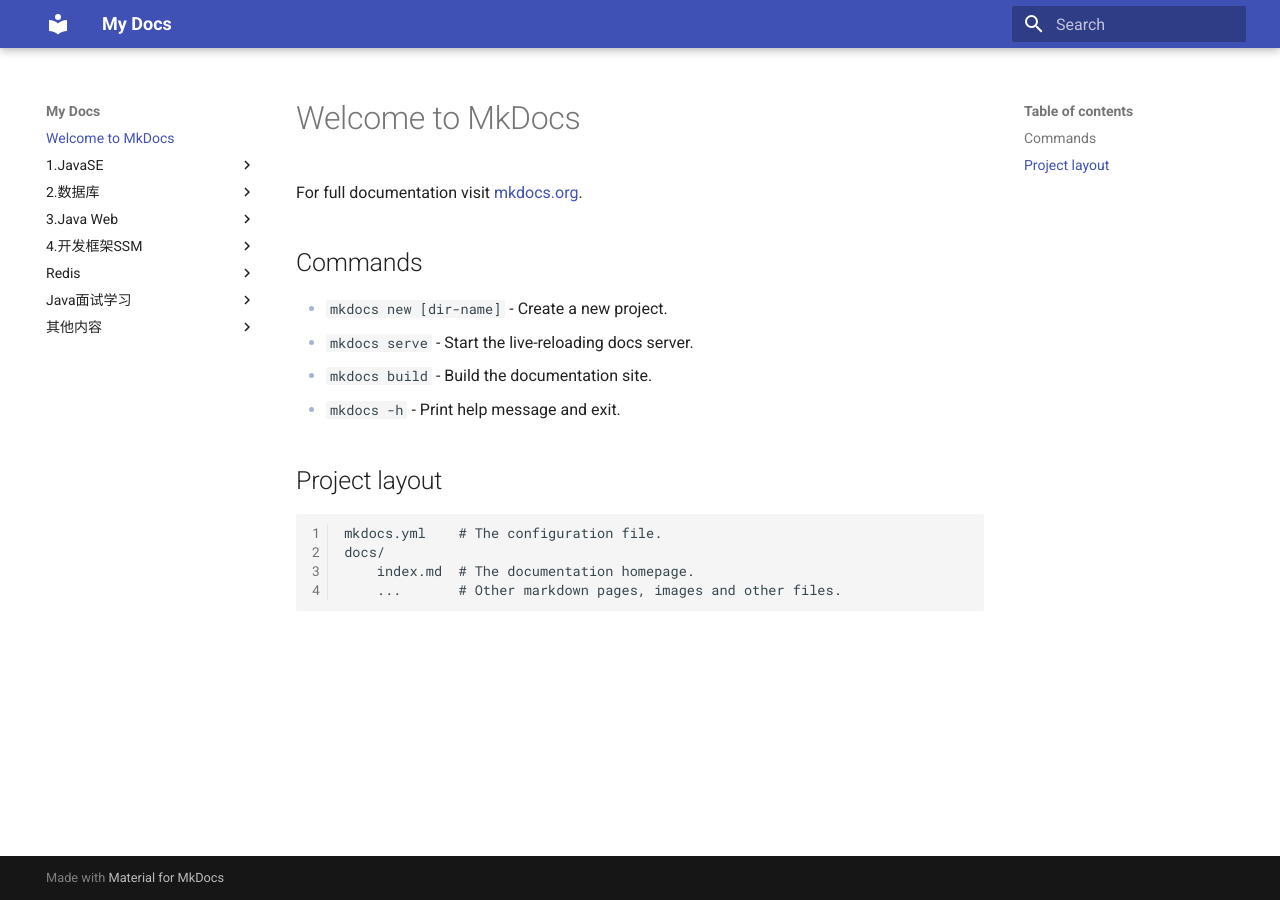
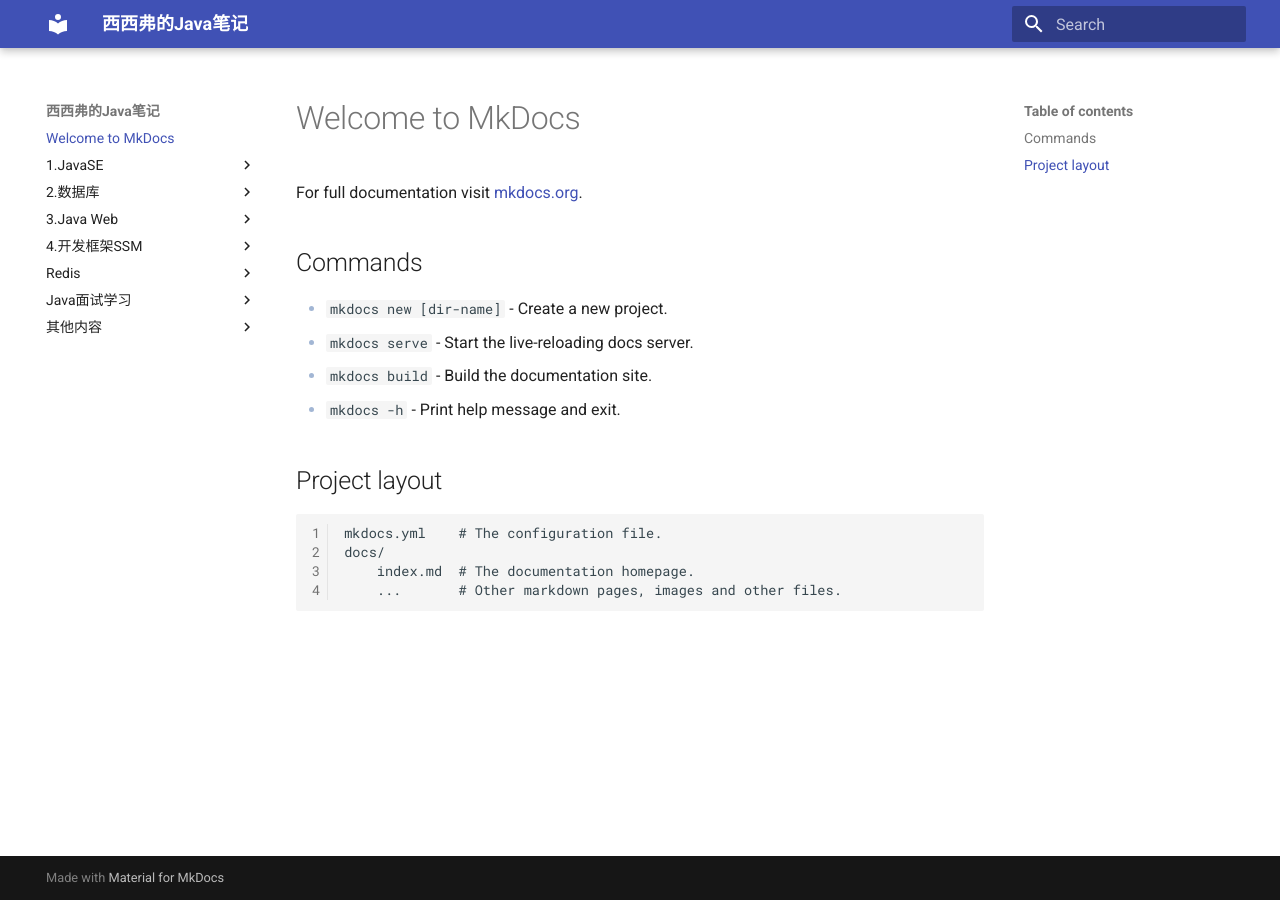
Before and after one commit to Sisyphean-a/MyMkdoc, an MkDocs documentation site: the page built from docs/index.md, in a window 1280 px wide. Built offline with MkDocs 1.6.1 and Material for MkDocs 9.7.7, drawn with Linux system fonts in a browser that asks for light colours.

Commit message:
改一下标题

```diff
--- a/mkdocs.yml
+++ b/mkdocs.yml
@@ -1,4 +1,4 @@
-site_name: My Docs
+site_name: 西西弗的Java笔记
 theme:
   name: material
   language: en
@@ -15,7 +15,7 @@
   - md_in_html
   - toc:
       permalink: true
-  - codehilite:    # 代码高亮，显示行号
+  - codehilite: # 代码高亮，显示行号
       guess_lang: false
       linenums: true
 
```
